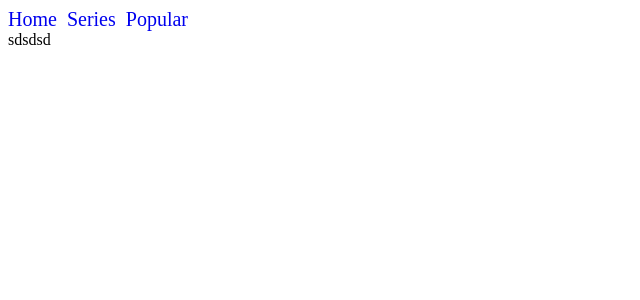
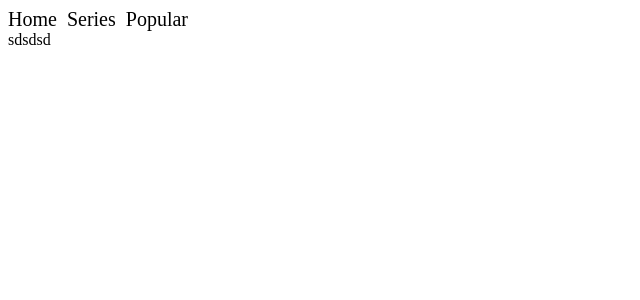
Before and after one commit to redbuttonking/react-for-beginners, a React (Create React App) app: page / in a window 1280 px wide. Shown: the top 300 px of the page, without its empty margins (0-640 px from the left). Built offline with nearby package versions, Linux system fonts and the light colour scheme.

Commit message:
# day 10 - 2

```diff
--- a/src/components/Header.jsx
+++ b/src/components/Header.jsx
@@ -1,12 +1,27 @@
 import style from '../styles/Header.module.css';
-import { Link } from 'react-router-dom';
+import { NavLink } from 'react-router-dom';
 
 function Header() {
   return (
-    <header className={style.title}>
-      <Link to={'/react-for-beginners'}>Home</Link>
-      <Link to={'#'}>Series</Link>
-      <Link to={'#'}>Popular</Link>
+    <header>
+      <span className={style.navItem}>
+        <NavLink
+          to={'/react-for-beginners'}
+          className={({ isActive }) => (isActive ? style.activeLink : style.navLink)}
+        >
+          Home
+        </NavLink>
+      </span>
+      <span className={style.navItem}>
+        <NavLink to={'/123'} className={({ isActive }) => (isActive ? style.activeLink : style.navLink)}>
+          Series
+        </NavLink>
+      </span>
+      <span className={style.navItem}>
+        <NavLink to={'/456'} className={({ isActive }) => (isActive ? style.activeLink : style.navLink)}>
+          Popular
+        </NavLink>
+      </span>
     </header>
   );
 }
--- a/src/components/Movie.jsx
+++ b/src/components/Movie.jsx
@@ -1,12 +1,13 @@
 import PropTypes from 'prop-types';
 import { Link } from 'react-router-dom';
 import style from '../styles/Movie.module.css';
+const IMG_URL = 'https://image.tmdb.org/t/p/w500';
 
 function Movie({ id, coverImg, title, genres, summary }) {
   return (
     <div className={style.movie}>
       <Link to={`/movie/${id}`}>
-        <img src={coverImg} alt="movie_cover_img" />
+        <img src={IMG_URL + coverImg} alt="movie_cover_img" />
       </Link>
       <h2 className={style.movieTitle}>{title}</h2>
     </div>
--- a/src/pages/Detail.jsx
+++ b/src/pages/Detail.jsx
@@ -1,7 +1,8 @@
 import { useEffect, useState } from 'react';
 import { useParams } from 'react-router-dom';
-// import Movie from '../components/Movie';
 import style from '../styles/Detail.module.css';
+
+const IMG_URL = 'https://image.tmdb.org/t/p/original';
 
 function Detail() {
   const { id } = useParams();
@@ -10,11 +11,24 @@ function Detail() {
   const [movie, setMovie] = useState([]);
 
   const getMovies = async () => {
-    const json = await (await fetch(`https://yts.mx/api/v2/movie_details.json?movie_id=${id}`)).json();
-    setMovie(json.data.movie);
+    const options = {
+      method: 'GET',
+      headers: {
+        accept: 'application/json',
+        Authorization:
+          'Bearer eyJhbGciOiJIUzI1NiJ9.eyJhdWQiOiJhNmI5YjM0MjNlYTlhNTk0ZjhkNWNhOWVjMTQxM2FkOSIsInN1YiI6IjY2NWQ5ZGQ0MTZkMmZhNjk2ZWRkODBlYiIsInNjb3BlcyI6WyJhcGlfcmVhZCJdLCJ2ZXJzaW9uIjoxfQ.72BwyMmykV_qZqil2csMYEAPjT3pCjoPyOg1wiW4Kv4',
+      },
+    };
+    const json = await (
+      await fetch(
+        `https://api.themoviedb.org/3/movie/${id}?language=ko-KR&api_key=a6b9b3423ea9a594f8d5ca9ec1413ad9`,
+        options
+      )
+    ).json();
+    console.log(json);
+    setMovie(json);
     setLoding(false);
   };
-
   useEffect(() => {
     getMovies();
   }, []);
@@ -29,15 +43,13 @@ function Detail() {
         <h1 className={style.loding}>detail loding</h1>
       ) : (
         <div>
-          <img className={style.coverImg} alt="movie_cover_img" src={movie.large_cover_image} />
+          <img className={style.coverImg} alt="movie_cover_img" src={IMG_URL + movie.poster_path} />
           <div className={style.info}>
-            <h2>
-              {movie.title} _ {movie.year}
-            </h2>
+            <h2>{movie.title}</h2>
           </div>
           <ul className={style.genres}>
-            {movie.genres.map((genres) => (
-              <li>{genres}</li>
+            {movie.genres.map((genre) => (
+              <li>{genre.name}</li>
             ))}
           </ul>
         </div>
--- a/src/pages/Home.jsx
+++ b/src/pages/Home.jsx
@@ -7,14 +7,32 @@ function Home() {
   const [movies, setMovies] = useState([]);
 
   const getMovies = async () => {
-    const json = await (await fetch('https://yts.mx/api/v2/list_movies.json?minimum_rating=8&sort_by=year')).json();
-    setMovies(json.data.movies);
+    const options = {
+      method: 'GET',
+      headers: {
+        accept: 'application/json',
+        Authorization:
+          'Bearer eyJhbGciOiJIUzI1NiJ9.eyJhdWQiOiJhNmI5YjM0MjNlYTlhNTk0ZjhkNWNhOWVjMTQxM2FkOSIsInN1YiI6IjY2NWQ5ZGQ0MTZkMmZhNjk2ZWRkODBlYiIsInNjb3BlcyI6WyJhcGlfcmVhZCJdLCJ2ZXJzaW9uIjoxfQ.72BwyMmykV_qZqil2csMYEAPjT3pCjoPyOg1wiW4Kv4',
+      },
+    };
+
+    const json = await (
+      await fetch(
+        'https://api.themoviedb.org/3/discover/movie?include_adult=false&include_video=false&language=ko-KR&page=1&sort_by=popularity.desc',
+        options
+      )
+    ).json();
+    setMovies(json.results);
     setLoding(false);
   };
 
   useEffect(() => {
     getMovies();
   }, []);
+
+  useEffect(() => {
+    console.log(movies);
+  }, [movies]);
 
   return (
     <div>
@@ -24,7 +42,7 @@ function Home() {
         <div>
           <div className={style.movies}>
             {movies.map((movie) => (
-              <Movie key={movie.id} id={movie.id} coverImg={movie.medium_cover_image} title={movie.title} />
+              <Movie key={movie.id} id={movie.id} coverImg={movie.poster_path} title={movie.title} />
             ))}
           </div>
         </div>
--- a/src/styles/Detail.module.css
+++ b/src/styles/Detail.module.css
@@ -1,8 +1,10 @@
 .coverImg {
+  width: 300px;
+  height: 500px;
 }
 
 .genres li {
-  font-size: 30px;
+  font-size: 23px;
 }
 
 .loding {
--- a/src/styles/Header.module.css
+++ b/src/styles/Header.module.css
@@ -1,16 +1,15 @@
-.title a {
+.navItem {
   font-size: 20px;
   margin-right: 10px;
-  text-decoration-line: none;
 }
 
-.title a :visited {
+.navLink {
+  text-decoration-line: none;
   color: black;
-  text-decoration: none;
 }
 
-/* 이거 왜 안되지? */
-.title a :link {
+.activeLink {
+  text-decoration-line: none;
   color: black;
-  text-decoration: none;
+  border: 2px solid red;
 }
--- a/src/styles/Movie.module.css
+++ b/src/styles/Movie.module.css
@@ -9,6 +9,11 @@
   /* background-color: tomato; */
 }
 
+.movie img {
+  width: 200px;
+  height: 300px;
+}
+
 .movieTitle {
   margin: 0;
   text-align: center;
```
Also changed, not shown: 1 other file (tests, documents, lock files or other folders).
